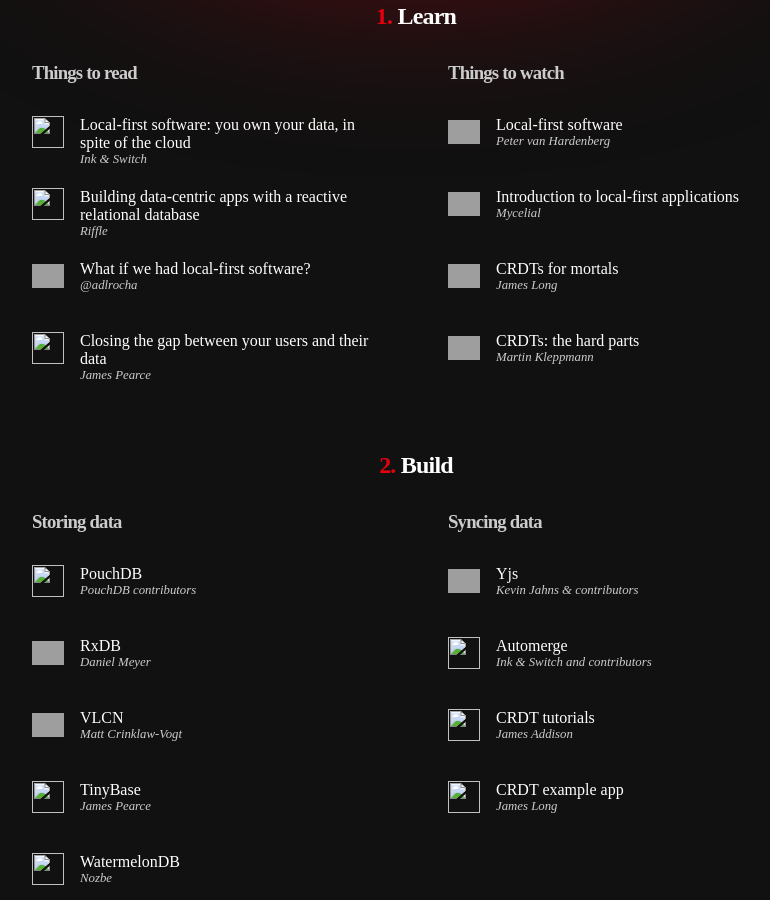
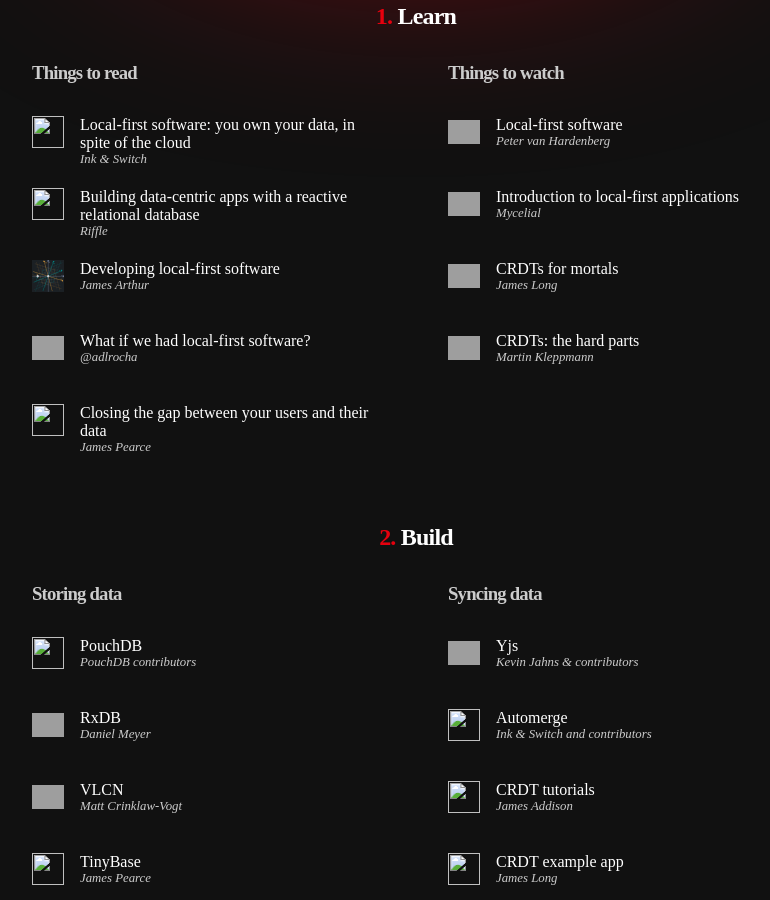
Before and after one commit to mylofi/localfirstweb.dev, a Jekyll site: the page built from index.html, in a window 1280 px wide and 900 px high, scrolled down 361 px, cut to the strip 0-900 px from the top of the window. Shown: the whole strip, without its empty margins (224-994 px from the left). Built offline with Jekyll 4.4.1, drawn with Linux system fonts in a browser that asks for light colours; some web fonts are replaced; grey boxes are pictures that could not be loaded.

Commit message:
things to read: add developing local-first software post.

```diff
--- a/_data/content.json
+++ b/_data/content.json
@@ -17,6 +17,12 @@
             "author": "Riffle",
             "url": "https://riffle.systems/essays/prelude",
             "icon": "https://riffle.systems/favicon-32x32.png"
+          },
+          {
+            "title": "Developing local-first software",
+            "author": "James Arthur",
+            "url": "https://electric-sql.com/blog/2023/02/09/developing-local-first-software",
+            "icon": "/assets/images/developing-local-first.png"
           },
           {
             "title": "What if we had local-first software?",
```
Also changed, not shown: assets/images/developing-local-first.png (added).
